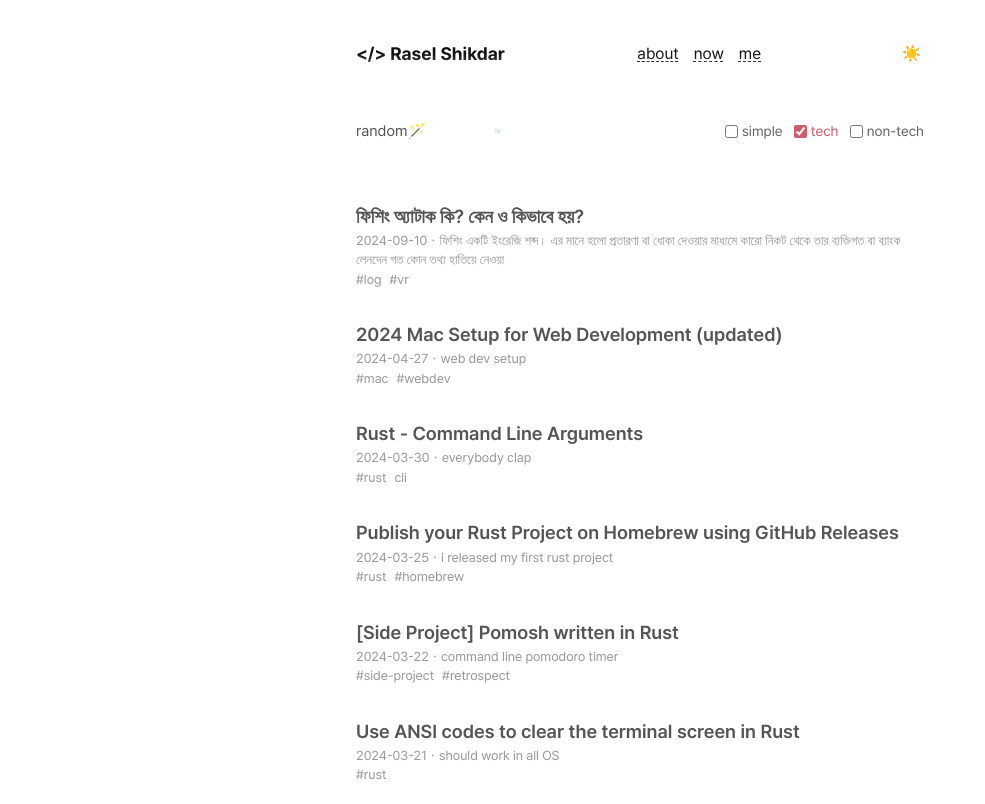
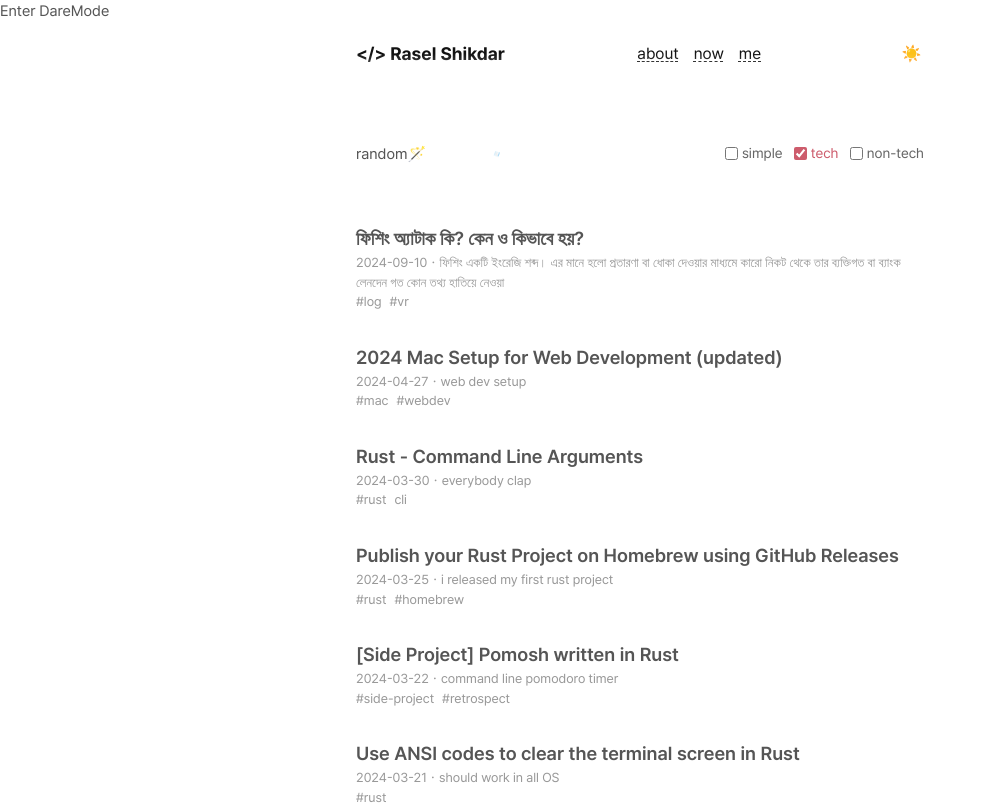
Before and after one commit to raselshikdar/blog.rasel.us.kg, a Next.js app: page / in a window 1280 px wide. Shown: the top 804 px of the page, without its empty margins (0-985 px from the left). Built offline with nearby package versions, Linux system fonts and the light colour scheme; a web font is replaced by a local one.

Commit message:
Update index.tsx

```diff
--- a/src/pages/index.tsx
+++ b/src/pages/index.tsx
@@ -1,31 +1,38 @@
-import Header from '@/components/Header/Header'
-import Footer from '@/components/Footer/Footer'
-import ProgressBar from '@/components/ProgressBar/ProgressBar'
-import Posts from '@/components/Posts/Posts'
-import { getAllPosts } from '@/lib/blog'
-import Head from 'next/head'
-import { createOgImage } from '@/lib/createOgImage'
+import React, { useState } from 'react'; // Import useState
+import Header from '@/components/Header/Header';
+import Footer from '@/components/Footer/Footer';
+import ProgressBar from '@/components/ProgressBar/ProgressBar';
+import Posts from '@/components/Posts/Posts';
+import { getAllPosts } from '@/lib/blog';
+import Head from 'next/head';
+import { createOgImage } from '@/lib/createOgImage';
+
+// Import DareMode components here
+import DareMode from '@/components/DareMode'; // Adjust the import path accordingly
 
 interface Post {
-  slug: string
-  title: string
-  desc: string
-  date: string
-  note: string
-  type: string
-  tags?: [string]
+  slug: string;
+  title: string;
+  desc: string;
+  date: string;
+  note: string;
+  type: string;
+  tags?: [string];
 }
 
 interface Props {
-  posts: Post[]
+  posts: Post[];
 }
 
 const Blog: React.FC<Props> = ({ posts }) => {
-  const title = 'Personal Blog'
+  const title = 'Personal Blog';
   const ogImage = createOgImage({
     title,
     meta: ['Rasel Shikdar', 'a web dev interested in productivity'].join('・'),
-  })
+  });
+
+  // State to manage DareMode
+  const [dareMode, setDareMode] = useState(false);
 
   return (
     <>
@@ -62,20 +69,32 @@ const Blog: React.FC<Props> = ({ posts }) => {
       </Head>
       <Header />
       <ProgressBar />
+
+      {/* DareMode Button to toggle mode */}
+      <button
+        onClick={() => setDareMode(!dareMode)}
+        className="dareModeButton" // Adjust the class as needed for styling
+      >
+        {dareMode ? 'Exit DareMode' : 'Enter DareMode'}
+      </button>
+
+      {/* Render DareMode if enabled */}
+      {dareMode && <DareMode />}
+
       <Posts posts={posts} />
       <Footer />
     </>
-  )
+  );
 }
 
 export async function getStaticProps() {
-  let posts = getAllPosts()
+  let posts = getAllPosts();
 
   return {
     props: {
       posts,
     },
-  }
+  };
 }
 
-export default Blog
+export default Blog;
```
